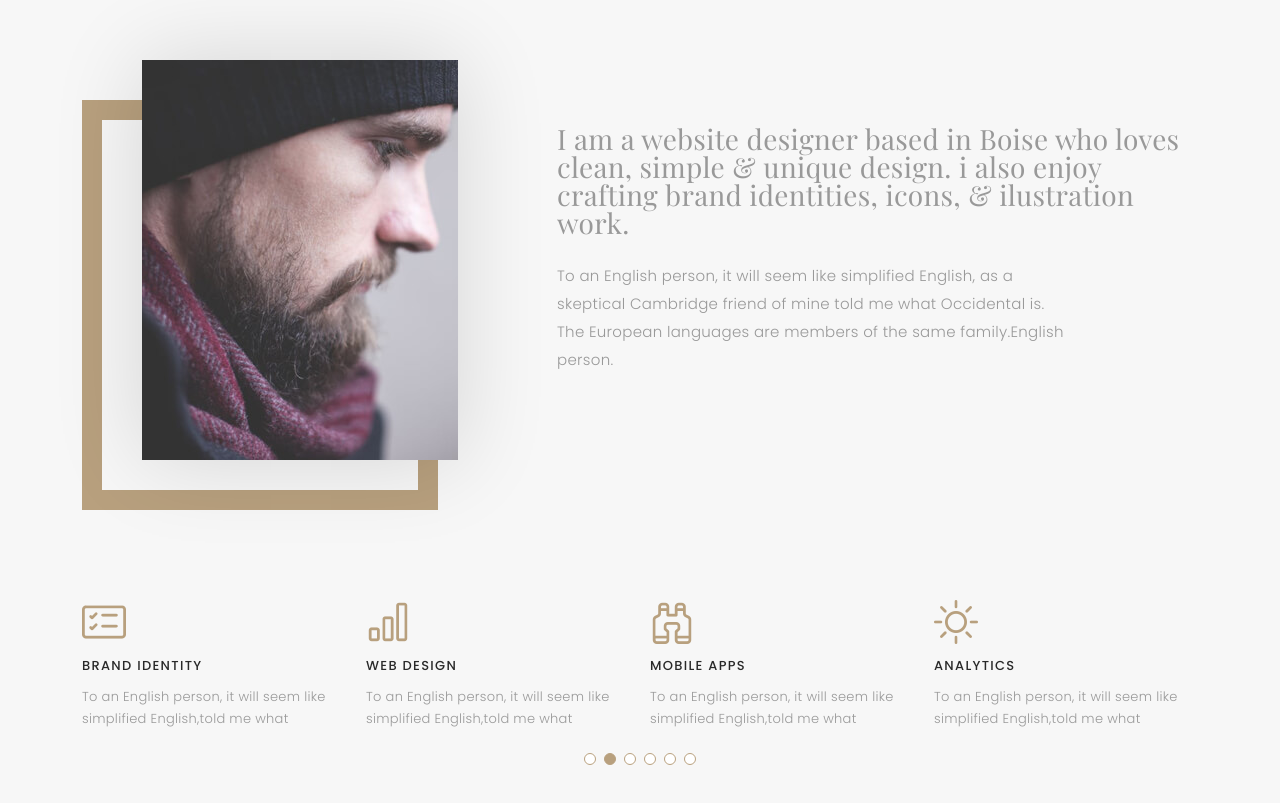
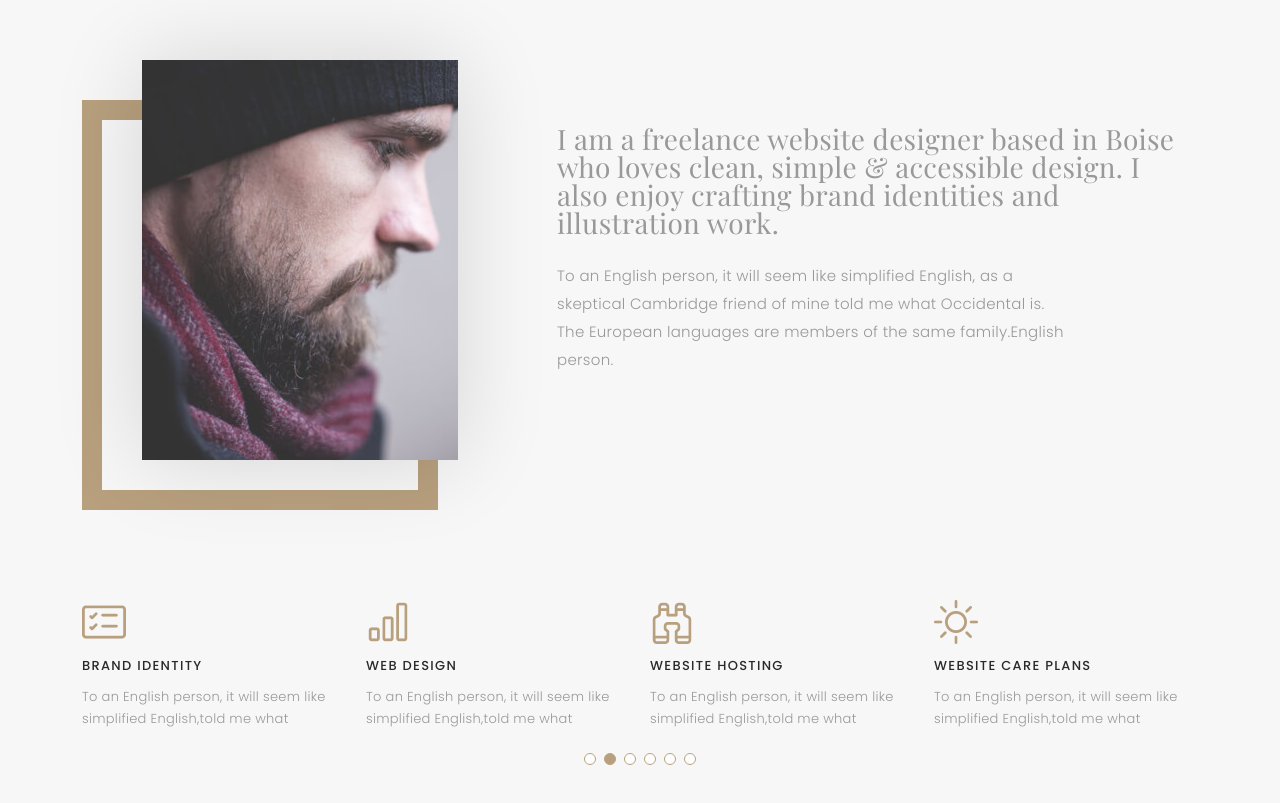
Before and after one commit to taylorphiltz/taylorphiltz.github.io, a plain HTML site: page index.html in a window 1280 px wide. Shown: the part 820-1623 px from the top of the page. Drawn offline with nearby package versions, Linux system fonts and the light colour scheme; a web font is replaced by a local one.

Commit message:
Update index.html

```diff
--- a/index.html
+++ b/index.html
@@ -86,7 +86,7 @@
         <ul class="list-unstyled list-social">
           <li><a href="#"><i class="bi bi-facebook"></i></a></li>
           <li><a href="#"><i class="bi bi-instagram"></i></a></li>
-          <li><a href="#"><i class="bi bi-linkedin"></i></a></li>
+          <li><a href="www.linkedin.com/in/taylor-hiltz-03"><i class="bi bi-linkedin"></i></a></li>
         </ul>
       </div>
     </div>
@@ -110,7 +110,7 @@
           <div class="col-lg-7">
             <div class="about-descr">
 
-              <p class="p-heading">I am a website designer based in Boise who loves clean, simple & unique design. i also enjoy crafting brand identities, icons, & ilustration work. </p>
+              <p class="p-heading">I am a freelance website designer based in Boise who loves clean, simple & accessible design. I also enjoy crafting brand identities and illustration work. </p>
               <p class="separator">To an English person, it will seem like simplified English, as a skeptical Cambridge friend of mine told me what Occidental is. The European languages are members of the same family.English person.</p>
 
             </div>
@@ -154,7 +154,7 @@
             <div class="swiper-slide">
               <div class="services-block">
                 <i class="bi bi-binoculars"></i>
-                <span>MOBILE APPS</span>
+                <span>WEBSITE HOSTING</span>
                 <p class="separator">To an English person, it will seem like simplified English,told me what </p>
               </div>
             </div><!-- End testimonial item -->
@@ -162,7 +162,7 @@
             <div class="swiper-slide">
               <div class="services-block">
                 <i class="bi bi-brightness-high"></i>
-                <span>Analytics</span>
+                <span>WEBSITE CARE PLANS</span>
                 <p class="separator">To an English person, it will seem like simplified English,told me what </p>
               </div>
             </div><!-- End testimonial item -->
@@ -170,7 +170,7 @@
             <div class="swiper-slide">
               <div class="services-block">
                 <i class="bi bi-calendar4-week"></i>
-                <span>PHOTOGRAPHY</span>
+                <span>WEBSITE TRAINING</span>
                 <p class="separator">To an English person, it will seem like simplified English,told me what </p>
               </div>
             </div><!-- End testimonial item -->
```
